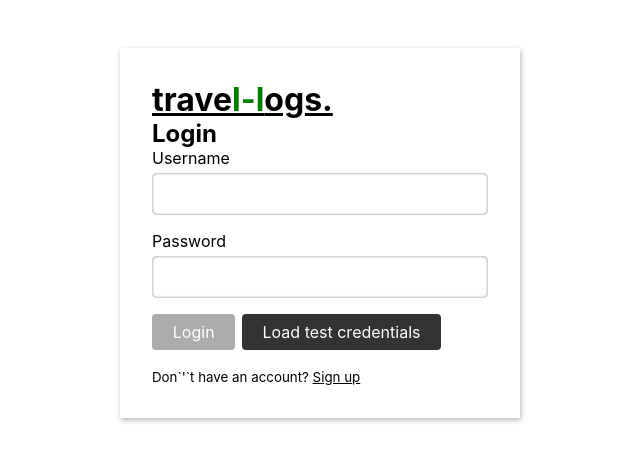
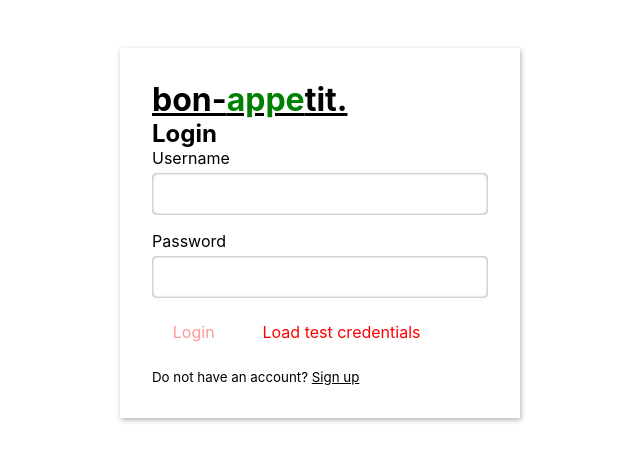
Before and after one commit to sydrawat01/bon-apetit, a React app in the folder client/: page /login in a window 1280 px wide. Shown: the top 462 px of the page, without its empty margins (320-960 px from the left). Built offline with nearby package versions, Linux system fonts and the light colour scheme; no server answers; a web font is replaced by a local one.

Commit message:
Update banner and navbar styles

```diff
--- a/client/src/Pages/Landing/Landing.tsx
+++ b/client/src/Pages/Landing/Landing.tsx
@@ -16,8 +16,8 @@ const Landing: FC = () => {
   }
 
   return (
-    <div className="container public-logs-container">
-      <h1 style={{ textTransform: 'uppercase' }}>Browse logs</h1>
+    <div className="container public-logs-container back">
+      <h1 style={{ color: 'red', textAlign: 'center' }}>Browse Logs</h1>
       <section className="logs-list">
         {data && data.length > 0 ? (
           data.map((entry) => (
--- a/client/src/Pages/Login/Login.tsx
+++ b/client/src/Pages/Login/Login.tsx
@@ -78,7 +78,7 @@ const Login: FC = () => {
         }}
       </Formik>
       <small>
-        Don`&apos;`t have an account? <Link to="/register">Sign up</Link>
+        Do not have an account? <Link to="/register">Sign up</Link>
       </small>
     </FormWrapper>
   )
--- a/client/src/components/Banner/Banner.scss
+++ b/client/src/components/Banner/Banner.scss
@@ -1,22 +1,23 @@
 .banner {
   position: relative;
-  color: #fff;
+  color: white;
   text-align: center;
   padding: 5rem 1rem;
   background-position: center;
   background-size: cover;
   background-repeat: no-repeat;
   z-index: 1;
+  background-image: url('../../assets/images/fast-food-banner\ \(1\).jpg');
+  background-size: cover;
   margin-top: -60px;
   padding-top: calc(5rem + 60px);
   &::before {
-    position: absolute;
+    position: relative;
     content: '';
     top: 0;
     left: 0;
     height: 100%;
     width: 100%;
-    background-color: rgba(0, 0, 0, 0.8);
     z-index: 2;
   }
   h1 {
--- a/client/src/components/Banner/Banner.tsx
+++ b/client/src/components/Banner/Banner.tsx
@@ -8,7 +8,7 @@ const Banner: FC = () => {
       <h1>
         Welcome to{' '}
         <span className="logo-text">
-          trave<span style={{ color: 'yellow' }}>l-l</span>ogs.
+          bon<span style={{ color: '#69060b' }}>app-e</span>tit.
         </span>{' '}
       </h1>
       <p>Share your journey with us !</p>
--- a/client/src/components/FormWrapper/FormWrapper.tsx
+++ b/client/src/components/FormWrapper/FormWrapper.tsx
@@ -15,7 +15,7 @@ const FormWrapper: FC<FormWrapperProps> = ({ title, subTitle, children }) => {
       <Link className="logo" to="/">
         <h1>
           <i className="fas fa-map-marked-alt"></i>
-          trave<span style={{ color: 'green' }}>l-l</span>ogs.
+          bon-<span style={{ color: 'green' }}>appe</span>tit.
         </h1>
       </Link>
       <h2>{title}</h2>
--- a/client/src/components/Header/Header.scss
+++ b/client/src/components/Header/Header.scss
@@ -5,7 +5,7 @@ header {
   right: 0;
   height: 60px;
   color: #f4f4f4;
-  background-color: #222;
+  background-color: #ed6b71;
   z-index: 20;
   .transparent {
     background-color: transparent;
@@ -22,6 +22,11 @@ header {
   }
   .logo:hover {
     opacity: 0.8;
+  }
+
+  .white {
+    background-color: white;
+    color: red;
   }
   h1 {
     margin: 0;
--- a/client/src/components/Header/Header.tsx
+++ b/client/src/components/Header/Header.tsx
@@ -16,7 +16,7 @@ const Header: FC = () => {
         <Link className="logo" to="/">
           <h1>
             <i className="fas fa-map-marked-alt"></i>
-            trave<span style={{ color: 'yellow' }}>l-l</span>ogs.
+            bon-<span style={{ color: '#69060b' }}>appe</span>tit.
           </h1>
         </Link>
         <nav>
@@ -53,7 +53,8 @@ const Header: FC = () => {
                     queryClient.invalidateQueries('me')
                   }}
                 >
-                  <i className="fas fa-sign-out-alt"></i>
+                  {/* fas fa-sign-out-alt */}
+                  <i className="white"></i>
                   Logout
                 </button>
               </li>
--- a/client/src/index.scss
+++ b/client/src/index.scss
@@ -51,8 +51,8 @@ textarea:focus {
 
 button {
   display: inline-block;
-  color: #fff;
-  background-color: #333;
+  background-color: white;
+  color: red;
   border: none;
   padding: 0.5rem 1.3rem;
   border-radius: 4px;
```
